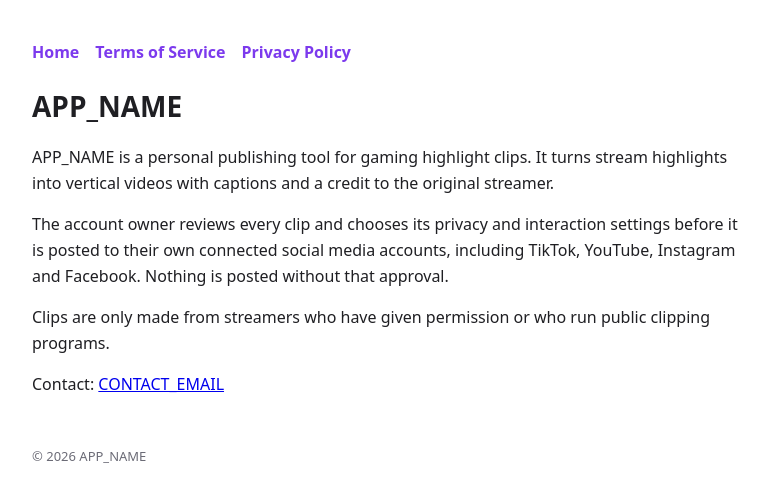
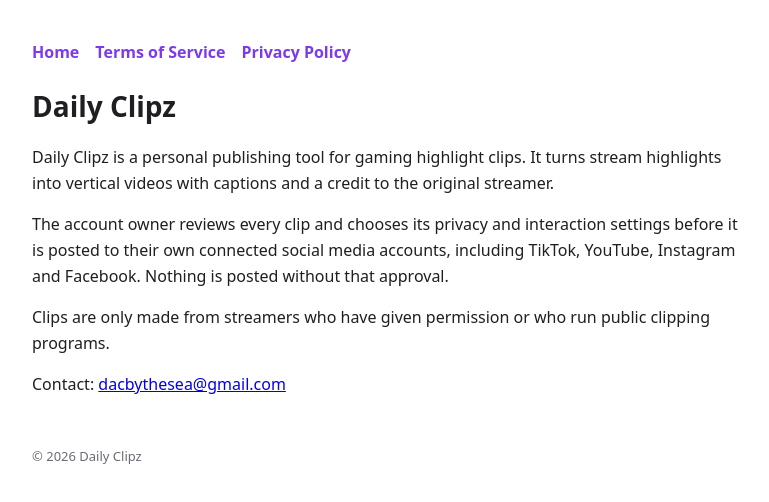
Before and after one commit to Dcolburn121/clips, a plain HTML site: page index.html in a window 1280 px wide. Shown: the whole page, without its empty margins (248-1017 px from the left). Drawn offline with Linux system fonts and the light colour scheme.

Commit message:
Add files via upload

```diff
--- a/index.html
+++ b/index.html
@@ -1,9 +1,9 @@
 <!doctype html><html lang="en"><head><meta charset="utf-8"><meta name="viewport" content="width=device-width,initial-scale=1">
-<title>APP_NAME</title><link rel="stylesheet" href="style.css"></head><body>
+<title>Daily Clipz</title><link rel="stylesheet" href="style.css"></head><body>
 <nav><a href="index.html">Home</a><a href="terms.html">Terms of Service</a><a href="privacy.html">Privacy Policy</a></nav>
-<h1>APP_NAME</h1>
-<p>APP_NAME is a personal publishing tool for gaming highlight clips. It turns stream highlights into vertical videos with captions and a credit to the original streamer.</p>
+<h1>Daily Clipz</h1>
+<p>Daily Clipz is a personal publishing tool for gaming highlight clips. It turns stream highlights into vertical videos with captions and a credit to the original streamer.</p>
 <p>The account owner reviews every clip and chooses its privacy and interaction settings before it is posted to their own connected social media accounts, including TikTok, YouTube, Instagram and Facebook. Nothing is posted without that approval.</p>
 <p>Clips are only made from streamers who have given permission or who run public clipping programs.</p>
-<p>Contact: <a href="mailto:CONTACT_EMAIL">CONTACT_EMAIL</a></p>
-<footer>© 2026 APP_NAME</footer></body></html>
+<p>Contact: <a href="mailto:dacbythesea@gmail.com">dacbythesea@gmail.com</a></p>
+<footer>© 2026 Daily Clipz</footer></body></html>
```
Also changed, not shown: privacy.html (+3 -3 lines), terms.html (+5 -5 lines).
